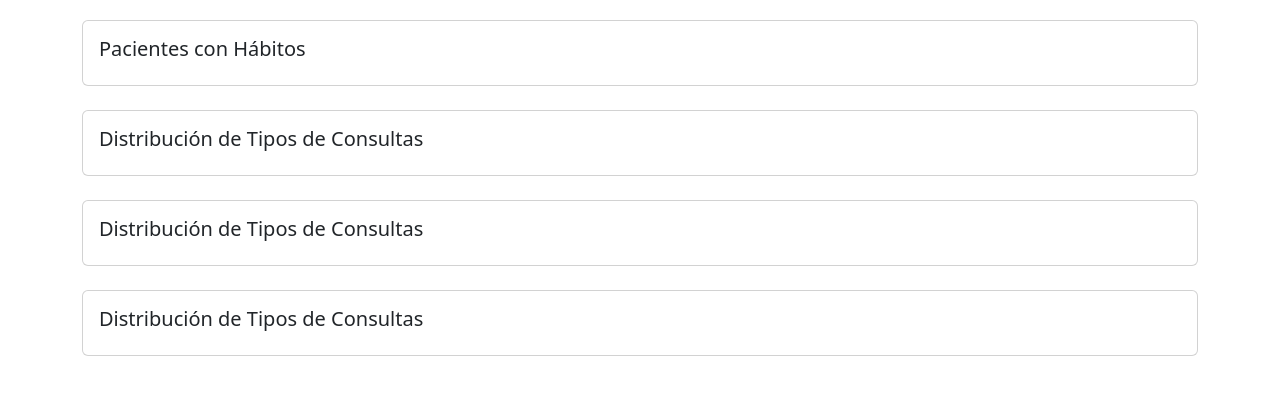
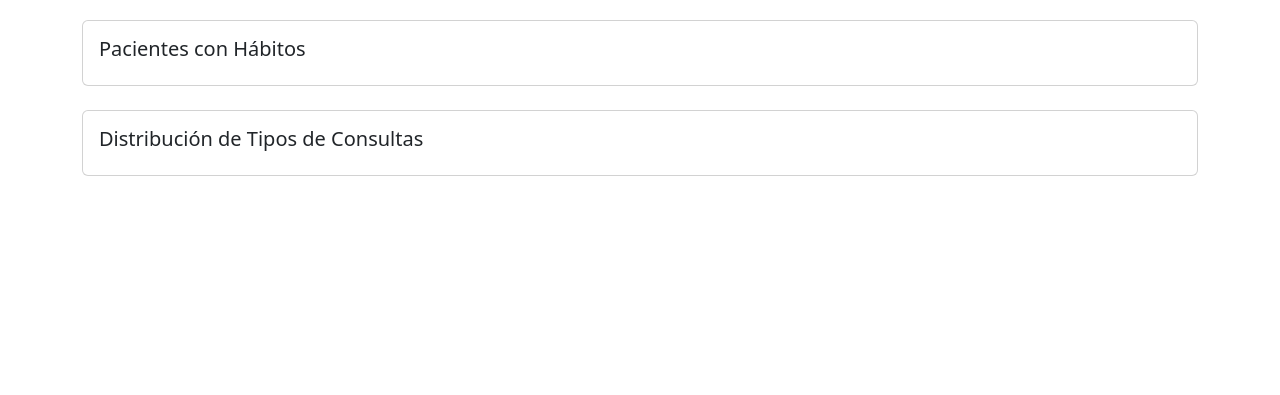
Before and after one commit to brianrscode/salud_lince, a Django app: template templates/medico_dashboard.html in a window 1280 px wide. Shown: the part 200-595 px from the top of the page. Run offline with Django 3.2, Linux system fonts and the light colour scheme; the template is opened without the code that fills it, so the values that code supplies are empty; some libraries are stand-ins or nearby versions.

Commit message:
Modifico dashboard de medico

```diff
--- a/templates/medico_dashboard.html
+++ b/templates/medico_dashboard.html
@@ -38,20 +38,12 @@
         </div>
     </div>
 
-    {% comment %} Gráfica de cantidad de pacientes por area {% endcomment %}
-    <div class="card mb-4">
+    {% comment %} Gráfica de cantidad de pacientes por especialidad {% endcomment %}
+    {% comment %} <div class="card mb-4">
         <div class="card-body">
-            <h5 class="card-title">Distribución de Tipos de Consultas</h5>
-            <div>{{ areas_graph|safe }}</div>
-        </div>
-    </div>
-
-    {% comment %} Gráfica de cantidad de pacientes por especialidad {% endcomment %}
-    <div class="card mb-4">
-        <div class="card-body">
-            <h5 class="card-title">Distribución de Tipos de Consultas</h5>
+            <h5 class="card-title">Distribución de areas de pacientes</h5>
             <div>{{ especialidades_graph|safe }}</div>
         </div>
-    </div>
+    </div> {% endcomment %}
 
 {% endblock %}
```
